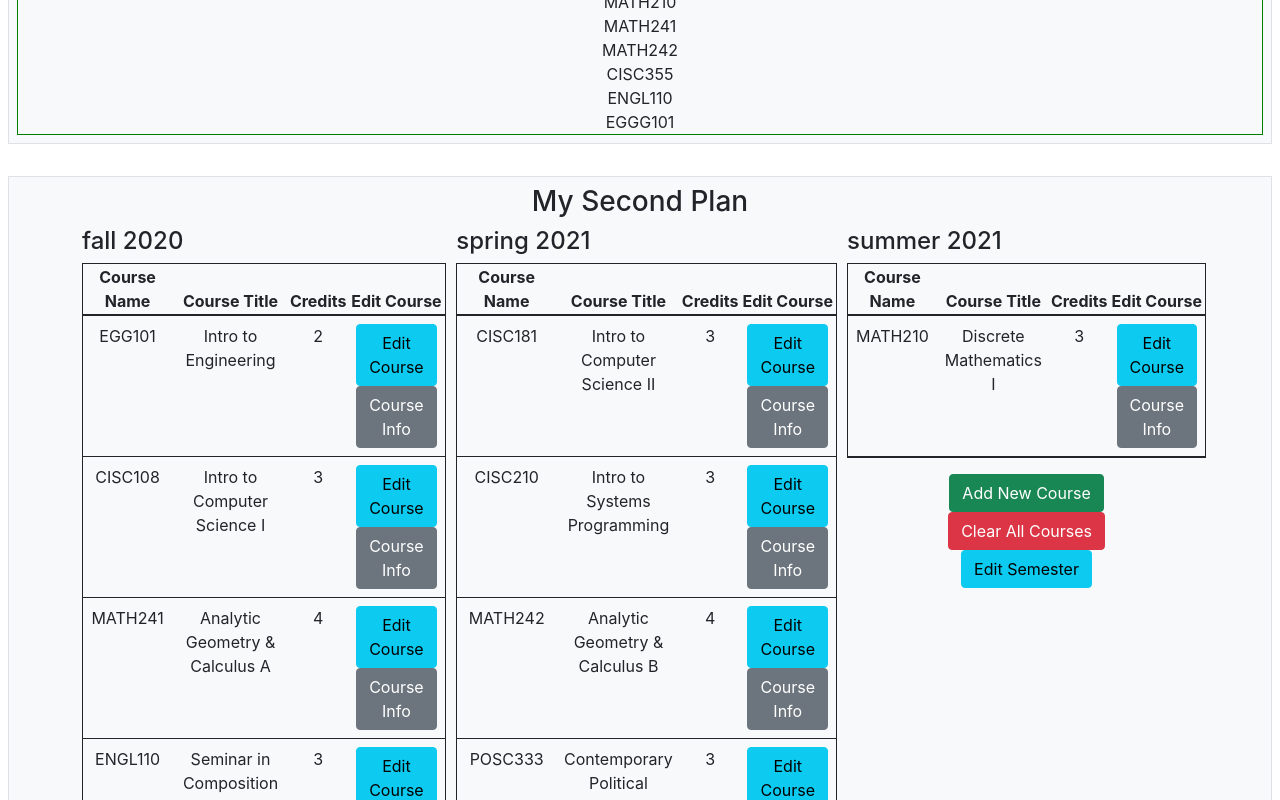
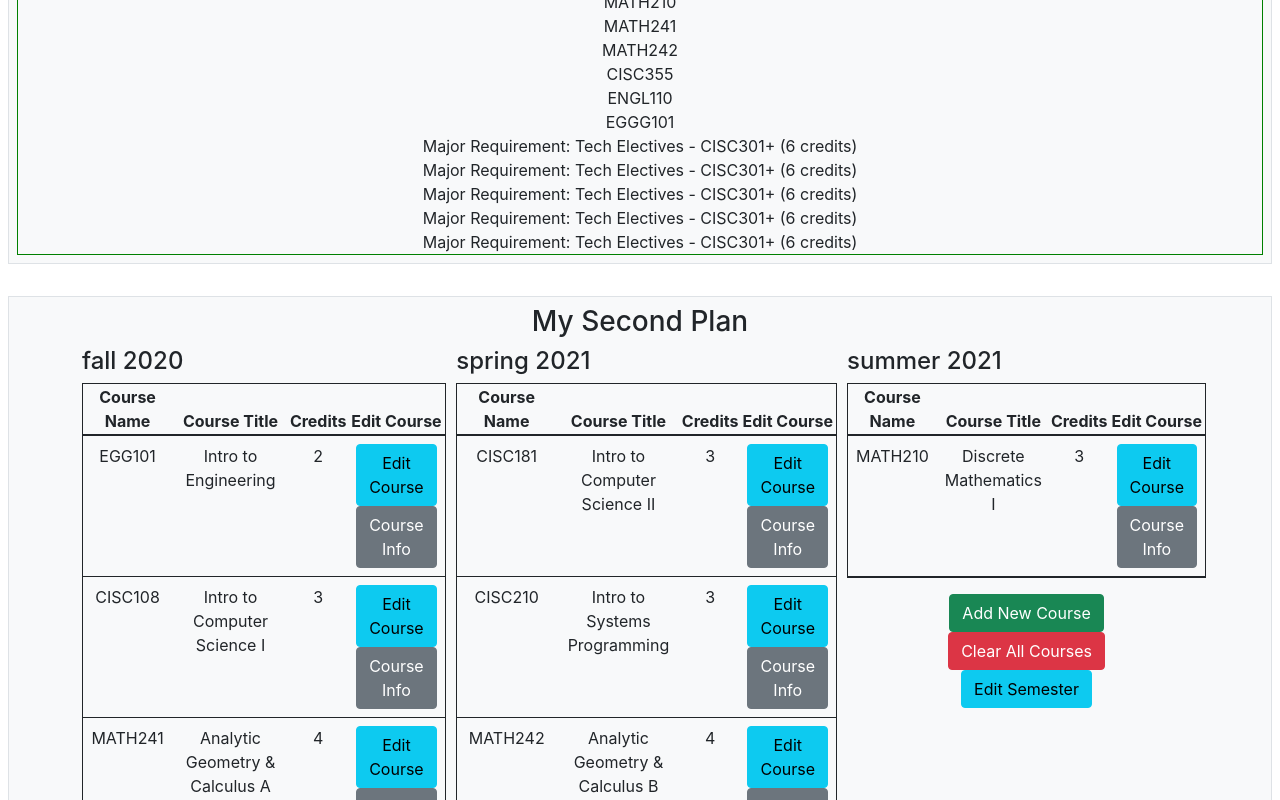
Before and after one commit to UD-CISC275-S22/cis-scheduler-team-18, a React (Create React App) app: page / in a window 1280 px wide. Shown: the part 6380-7180 px from the top of the page. Built offline with nearby package versions, Linux system fonts and the light colour scheme.

Commit message:
check tech electives

```diff
--- a/src/components/CheckDegreeReqs.tsx
+++ b/src/components/CheckDegreeReqs.tsx
@@ -300,6 +300,23 @@ export function CheckDegreeReq({ plan }: { plan: Plan }): JSX.Element {
 
         missingRequirements = missingRequirements.concat(missingCourses);
     }
+
+    function checkTechElect(classes: Course[]) {
+        const techElectCodes = TECHELECT.map(
+            (course: Course): string => course.code
+        );
+
+        const findTechElect = classes.filter((course: Course): boolean =>
+            techElectCodes.includes(course.code)
+        );
+
+        if (findTechElect.length < 2) {
+            missingRequirements = [
+                ...missingRequirements,
+                "Major Requirement: Tech Electives - CISC301+ (6 credits)"
+            ];
+        }
+    }
     plan.semesters.map((sem: Semester) => checkBreadths(sem.courses));
     plan.semesters.map((sem: Semester) => checkMultiCultural(sem.courses));
     plan.semesters.map((sem: Semester) => checkDLE(sem.courses));
@@ -307,6 +324,7 @@ export function CheckDegreeReq({ plan }: { plan: Plan }): JSX.Element {
     plan.semesters.map((sem: Semester) => checkMath(sem.courses));
     plan.semesters.map((sem: Semester) => checkEngl(sem.courses));
     plan.semesters.map((sem: Semester) => checkCoreCourses(sem.courses));
+    plan.semesters.map((sem: Semester) => checkTechElect(sem.courses));
     return (
         <div className="boxed">
             {missingRequirements.map((req: string) => (
```
